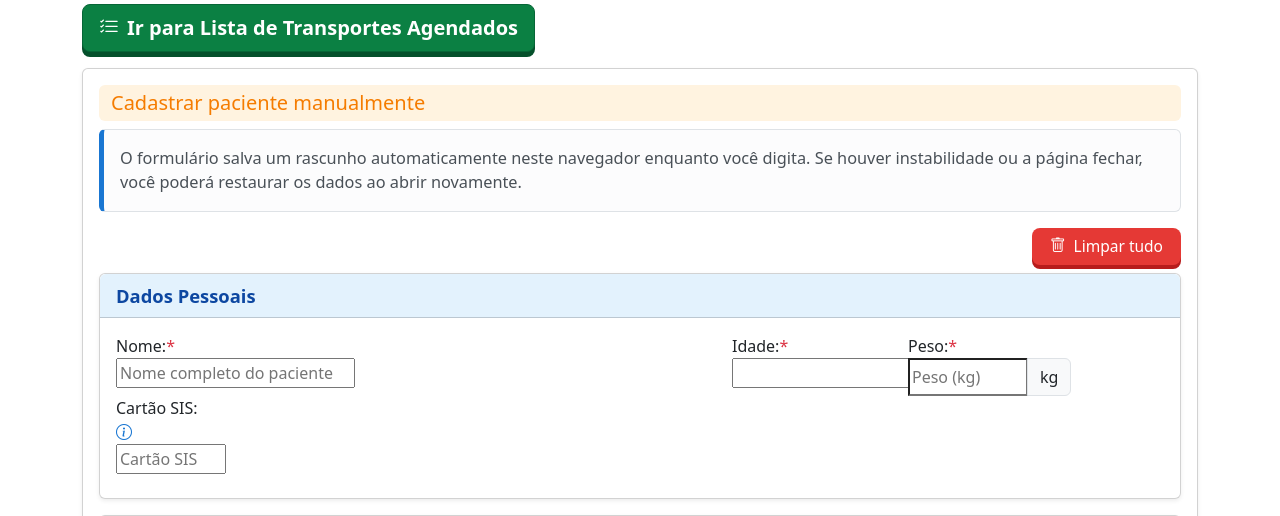
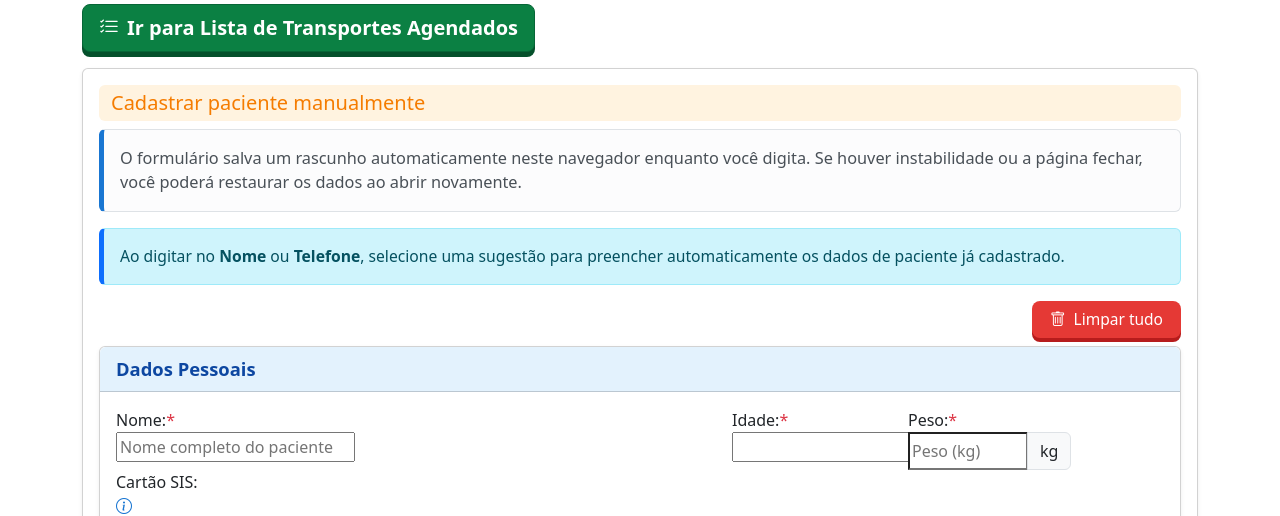
Before and after one commit to Ademar1967/gestao-mobilidade-saude-oficial, a Django app: page /pacientes/cadastrar/ in a window 1280 px wide. Shown: the part 375-891 px from the top of the page. Run offline with Django 5.2, Linux system fonts and the light colour scheme; a user stored in the database is signed in; data comes from the database, SQL or seed files in the repository; some libraries are stand-ins or nearby versions.

Commit message:
Evita transporte duplicado no mesmo dia e orienta preenchimento por sugestao

```diff
--- a/polls/forms.py
+++ b/polls/forms.py
@@ -72,6 +72,7 @@ class TransporteForm(forms.ModelForm):
         """Valida campos e permite cadastro automático de veículo manual."""
         cleaned_data = super().clean()
         paciente = cleaned_data.get('paciente')
+        data_transporte = cleaned_data.get('data_transporte')
         veiculo = cleaned_data.get('veiculo')
         van_editavel = self.data.get('van_editavel')
         veiculo_livre = self.data.get('veiculo_livre', '').strip()
@@ -143,6 +144,18 @@ class TransporteForm(forms.ModelForm):
         if paciente and getattr(paciente, 'oxigenio', False):
             if not veiculo_selecionado or getattr(veiculo_selecionado, 'tipo_veiculo', '') != 'ambulancia':
                 self.alerta_oxigenio_ambulancia = True
+
+        # Evita duplicidade operacional: mesmo paciente no mesmo dia.
+        if paciente and data_transporte:
+            qs_duplicado = Transporte.objects.filter(
+                paciente=paciente,
+                data_transporte=data_transporte,
+            )
+            if self.instance and self.instance.pk:
+                qs_duplicado = qs_duplicado.exclude(pk=self.instance.pk)
+            if qs_duplicado.exists():
+                self.add_error('paciente', 'Este paciente ja possui transporte cadastrado para esta data.')
+
         return cleaned_data
     class Meta:
         model = Transporte
--- a/polls/templates/transporte_pacientes/cadastrar_paciente.html
+++ b/polls/templates/transporte_pacientes/cadastrar_paciente.html
@@ -257,6 +257,9 @@ document.addEventListener('DOMContentLoaded', function() {
     <h5 class="card-title mb-2" style="color:#f57c00; background:#fff3e0; padding:6px 12px; border-radius:6px;">Cadastrar paciente manualmente</h5>
     <div class="alert alert-light border mb-3" style="font-size:1.02em; border-left:5px solid #1976d2 !important;">
       O formulário salva um rascunho automaticamente neste navegador enquanto você digita. Se houver instabilidade ou a página fechar, você poderá restaurar os dados ao abrir novamente.
+    </div>
+    <div class="alert alert-info mb-3" style="font-size:0.98em; border-left:5px solid #0d6efd;">
+      Ao digitar no <b>Nome</b> ou <b>Telefone</b>, selecione uma sugestão para preencher automaticamente os dados de paciente já cadastrado.
     </div>
     {# Formulário colapsável para revisão de dados recebidos via web #}
     {% if importado_via_web %}
```
